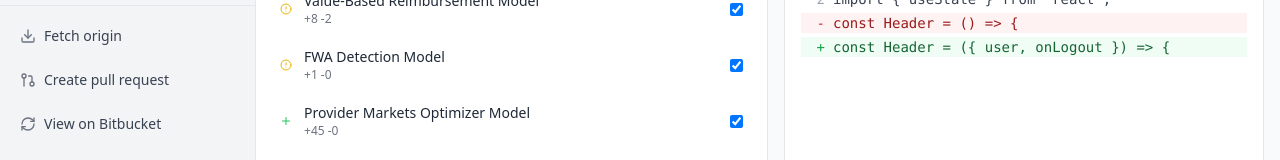
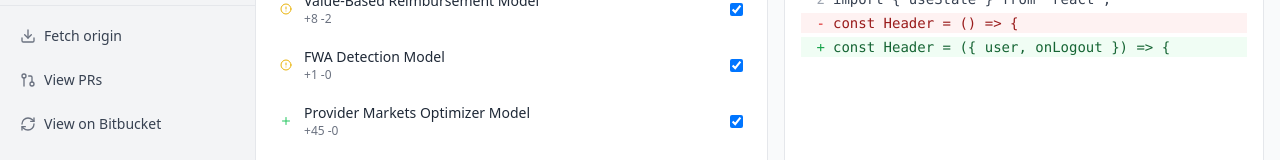
Before and after one commit to tomltran7/Infinity-React-UI-demo, a React (Vite) app: page / in a window 1280 px wide. Shown: the part 205-365 px from the top of the page. Built offline with nearby package versions, Linux system fonts and the light colour scheme.

Commit message:
Restore Point v1.6

```diff
--- a/src/components/InfinityReactUI.jsx
+++ b/src/components/InfinityReactUI.jsx
@@ -425,7 +425,7 @@
             </button>
             <button className="w-full flex items-center space-x-2 p-2 text-left hover:bg-gray-200 rounded-md">
               <GitPullRequest className="w-4 h-4 text-gray-500" />
-              <span className="text-sm text-gray-700">Create pull request</span>
+              <span className="text-sm text-gray-700">View PRs</span>
             </button>
             <button className="w-full flex items-center space-x-2 p-2 text-left hover:bg-gray-200 rounded-md">
               <RefreshCw className="w-4 h-4 text-gray-500" />
```
